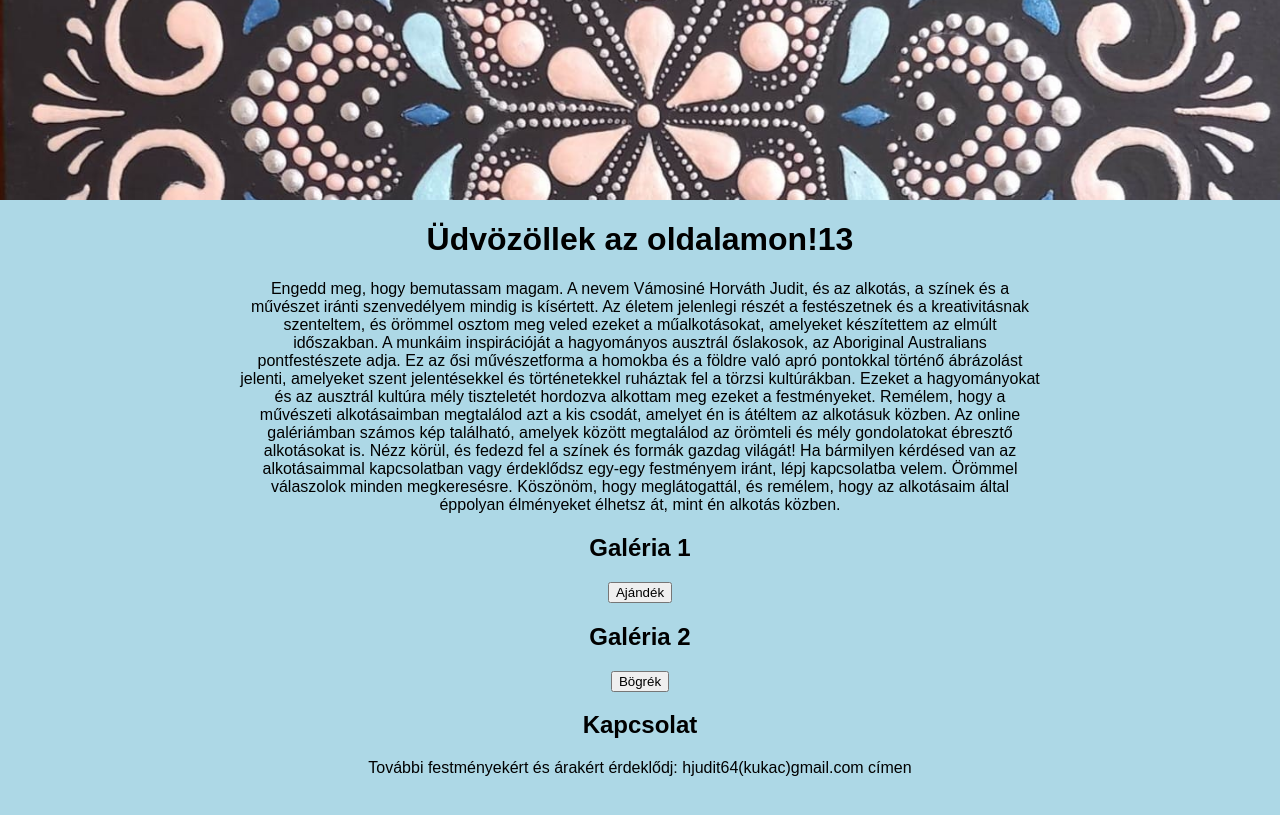
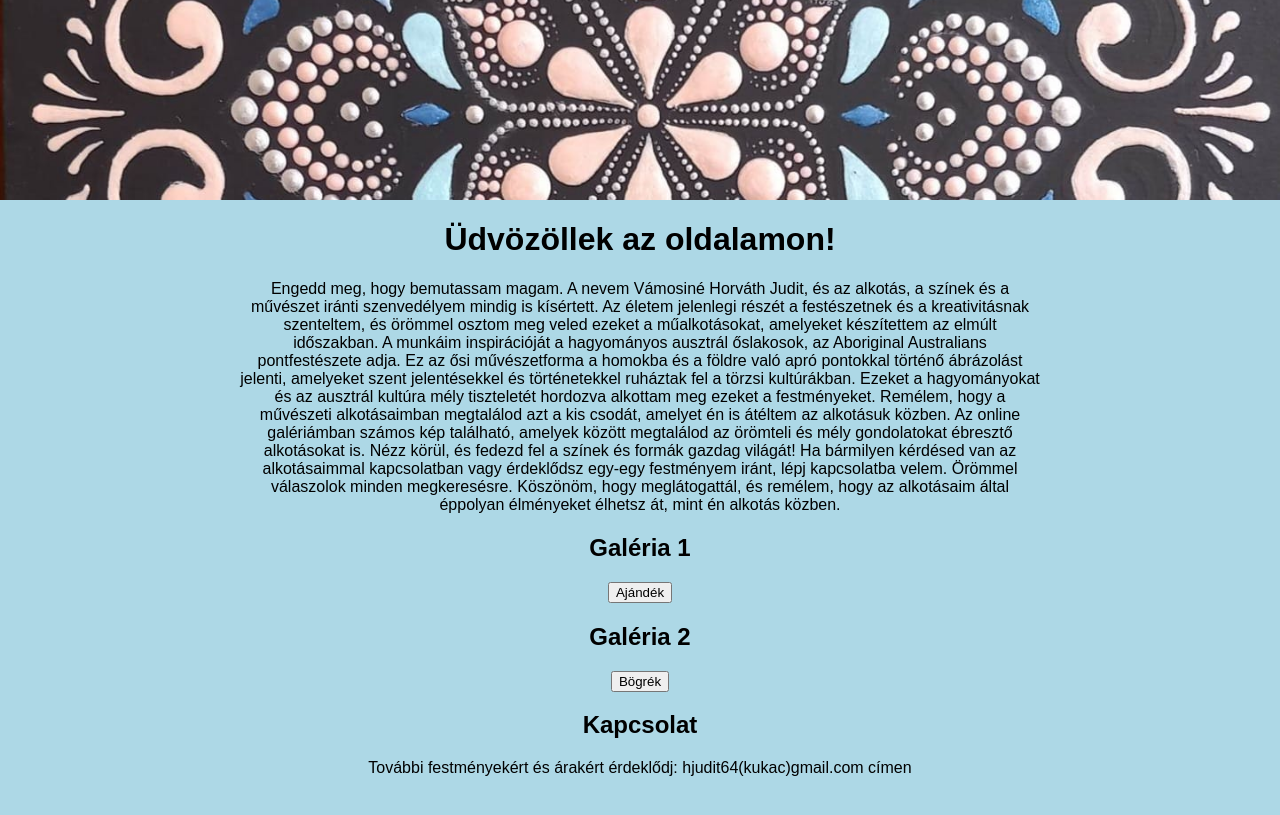
Before and after one commit to balazsvamosi1/balazsvamosi.github.io, a Jekyll site: the page built from index.md, in a window 1280 px wide. Shown: the top 815 px of the page. Built offline with Jekyll 4.4.1, drawn with Linux system fonts in a browser that asks for light colours; some web fonts are replaced; a script that is not in the unit is left out; comment, search, counter and statistics services are not loaded.

Commit message:
Update introduction.html

```diff
--- a/_includes/introduction.html
+++ b/_includes/introduction.html
@@ -1,5 +1,5 @@
 <div class="center-text">
-  <h1>Üdvözöllek az oldalamon!13 </h1>
+  <h1>Üdvözöllek az oldalamon! </h1>
 
   <p>
     Engedd meg, hogy bemutassam magam. A nevem Vámosiné Horváth Judit, és az alkotás, a színek és a művészet iránti szenvedélyem mindig is kísértett. Az életem jelenlegi részét a festészetnek és a kreativitásnak szenteltem, és örömmel osztom meg veled ezeket a műalkotásokat, amelyeket készítettem az elmúlt időszakban.
```
